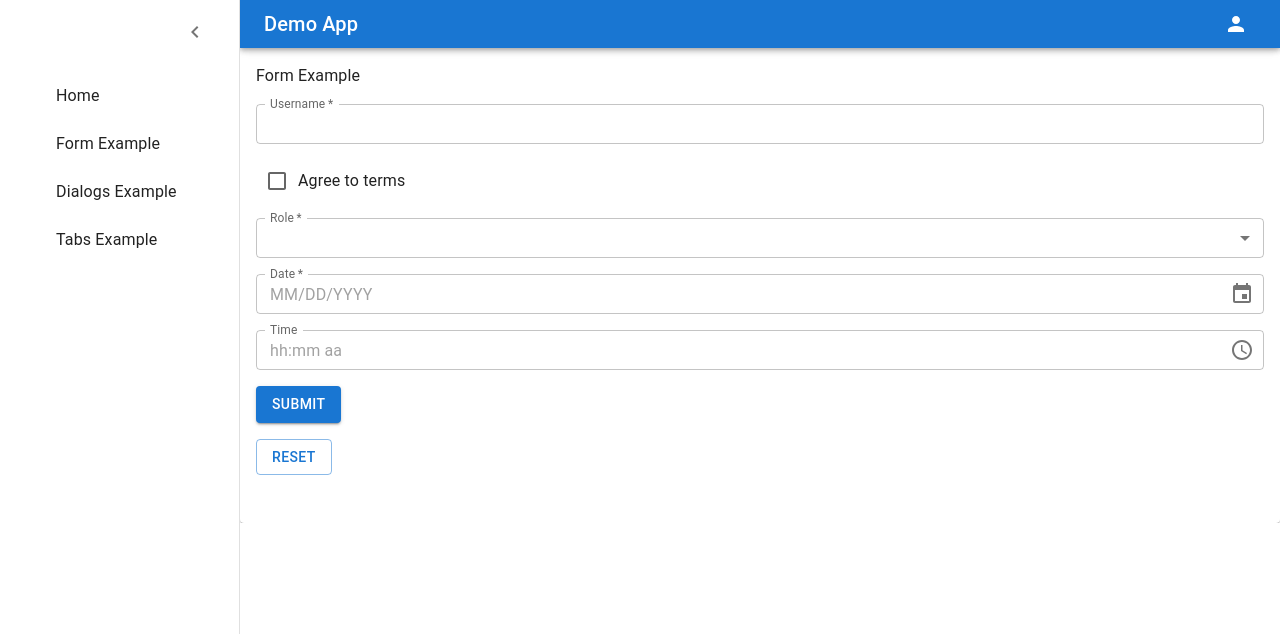
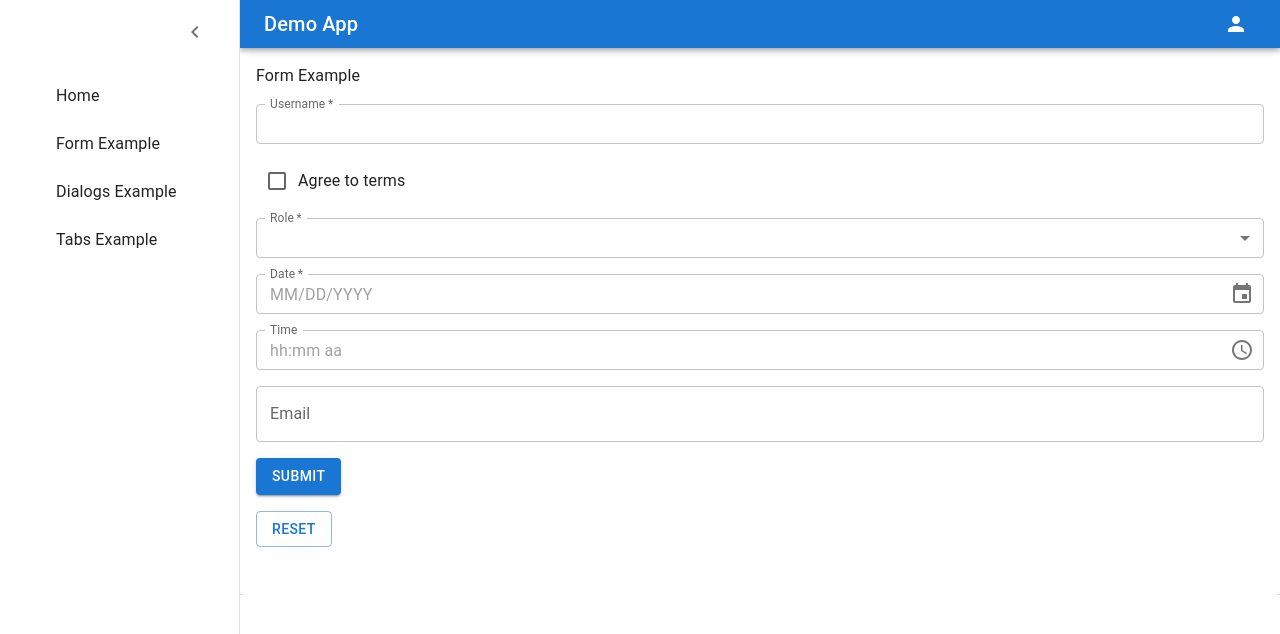
Before and after one commit to cwncollab-org/component-kit, a React (Vite) app: page /form-example in a window 1280 px wide. Shown: the top 634 px of the page. Built offline with nearby package versions, Linux system fonts and the light colour scheme; some icons are missing.

Commit message:
Update package version to 0.0.25, enhance TextField component to handle undefined/null values, and add optional email field to form schema

```diff
--- a/package.json
+++ b/package.json
@@ -1,7 +1,7 @@
 {
   "name": "@cwncollab-org/component-kit",
   "private": false,
-  "version": "0.0.24",
+  "version": "0.0.25",
   "type": "module",
   "main": "./dist/index.js",
   "module": "./dist/index.js",
--- a/src/lib/form/TextField.tsx
+++ b/src/lib/form/TextField.tsx
@@ -9,7 +9,7 @@ type Props = Omit<MuiTextFieldProps, 'name'> & { labelShrink?: boolean }
 
 export function TextField(props: Props) {
   const { label, slotProps, labelShrink, ...rest } = props
-  const field = useFieldContext<string>()
+  const field = useFieldContext<string | undefined | null>()
 
   const errorText = useMemo(() => {
     if (field.state.meta.errors.length === 0) return null
@@ -20,9 +20,11 @@ export function TextField(props: Props) {
     <MuiTextField
       name={field.name}
       label={label}
-      value={field.state.value}
+      value={field.state.value ?? ''}
       onBlur={field.handleBlur}
-      onChange={e => field.handleChange(e.target.value)}
+      onChange={e =>
+        field.handleChange(e.target.value === '' ? undefined : e.target.value)
+      }
       slotProps={{
         inputLabel: { shrink: labelShrink },
         ...slotProps,
--- a/src/routes/form-example.tsx
+++ b/src/routes/form-example.tsx
@@ -11,6 +11,7 @@ const formSchema = z.object({
   date: z.date().max(dayjs().add(1, 'day').toDate()),
   time: z.date(),
   agree: z.boolean(),
+  email: z.string().email().optional(),
 })
 
 type FormValues = z.infer<typeof formSchema>
@@ -123,6 +124,11 @@ export function FormExample() {
             )}
           />
 
+          <form.AppField
+            name='email'
+            children={field => <field.TextField label='Email' fullWidth />}
+          />
+
           <form.AppForm>
             <form.SubscribeButton type='submit' variant='contained'>
               Submit
```
